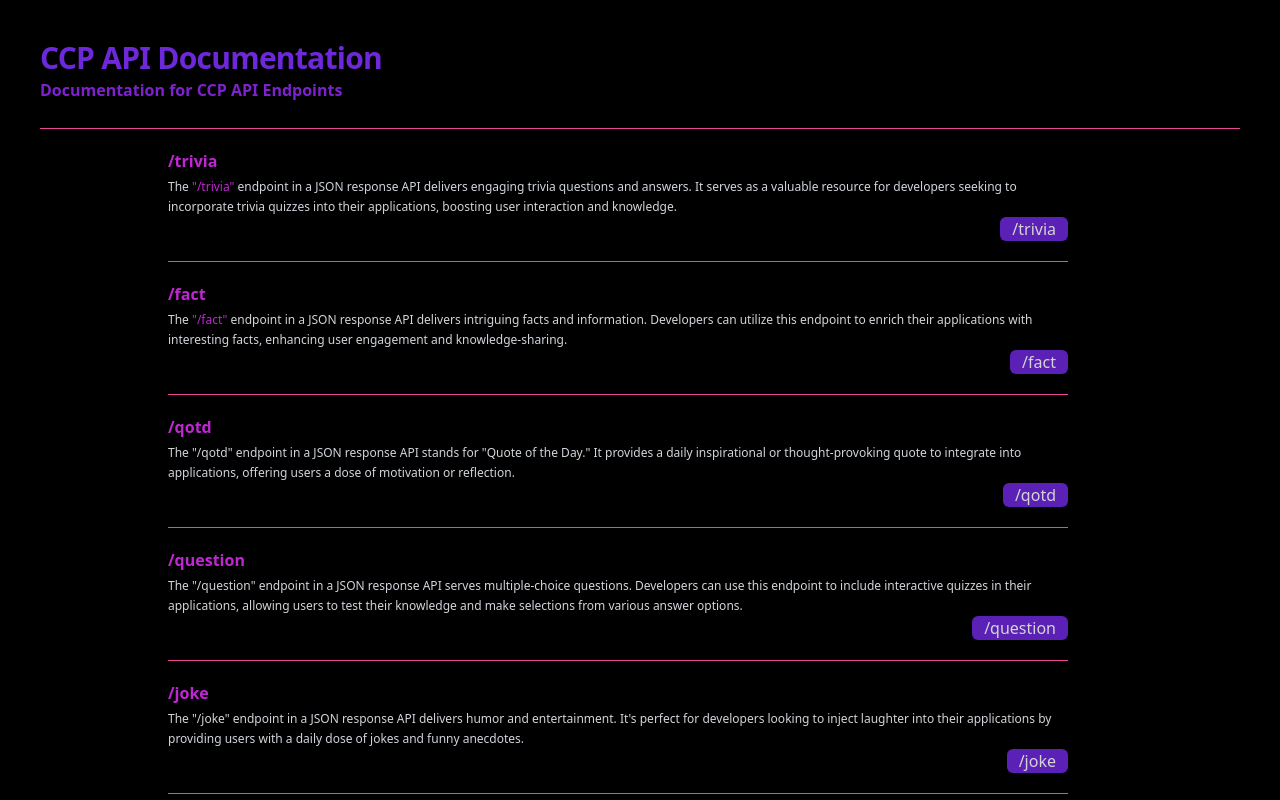
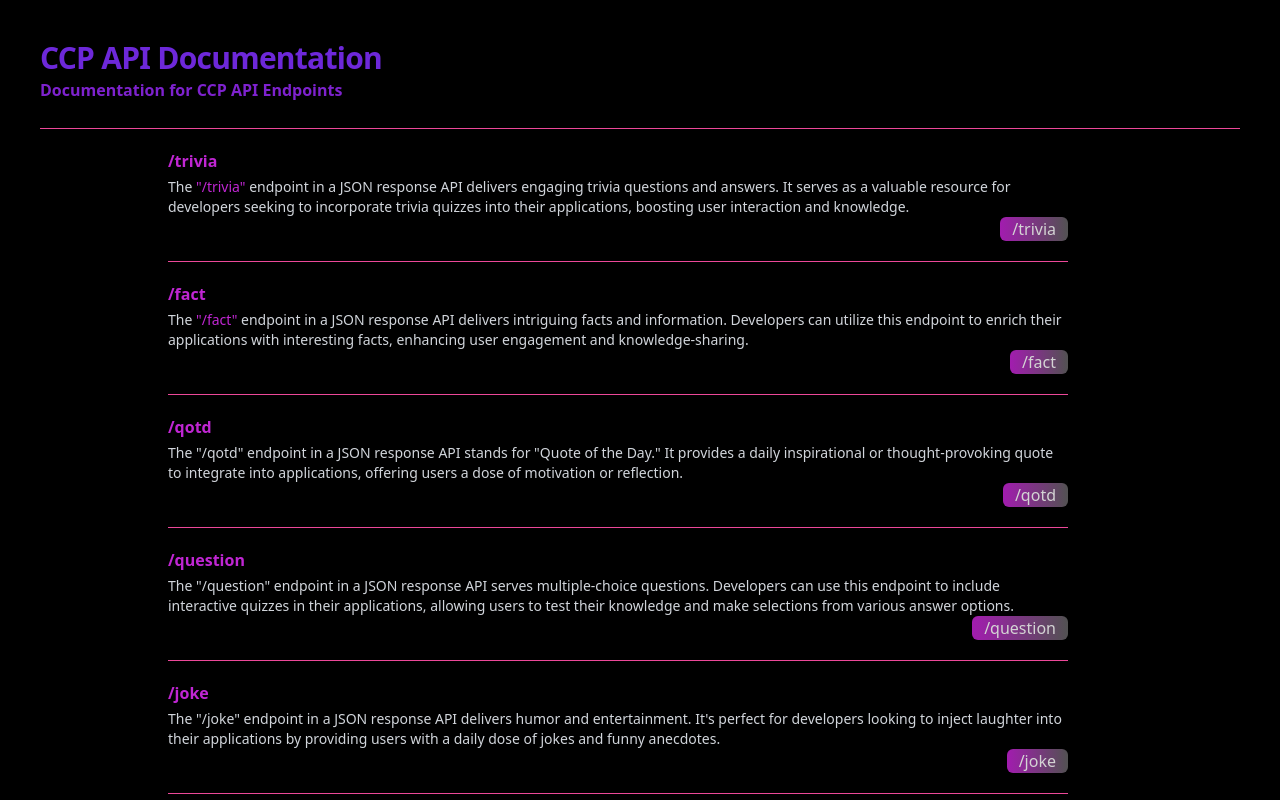
Before and after one commit to Bekian/ccp-docs, a SvelteKit app: page / in a window 1280 px wide. Shown: the top 800 px of the page. Built offline with nearby package versions, Linux system fonts and the light colour scheme.

Commit message:
see changelog

```diff
--- a/src/routes/+page.svelte
+++ b/src/routes/+page.svelte
@@ -10,8 +10,8 @@
 		<div class="flex min-w-0 gap-x-4">
 			<div class="min-w-0 flex-auto">
 				<a class="text-md font-semibold leading-6 text-fuchsia-600 no-underline" href={endpoint}>{endpoint}</a>
-				<p class="mt-1 text-xs leading-5 text-gray-300">{@html description}</p>
-				<a class="bg-violet-800 text-neutral-300 rounded-md px-3 py-0 text-md float-right" href="{endpoint}">{endpoint}</a>
+				<p class="mt-1 text-sm leading-5 text-gray-300">{@html description}</p>
+				<a class="bg-gradient-to-r from-fuchsia-700 to-neutral-600 text-neutral-300 rounded-md px-3 py-0 text-md float-right" href="{endpoint}">{endpoint}</a>
 			</div>
 		</div>
 	</li>
```
Also changed, not shown: 1 other file (tests, documents, lock files or other folders).
